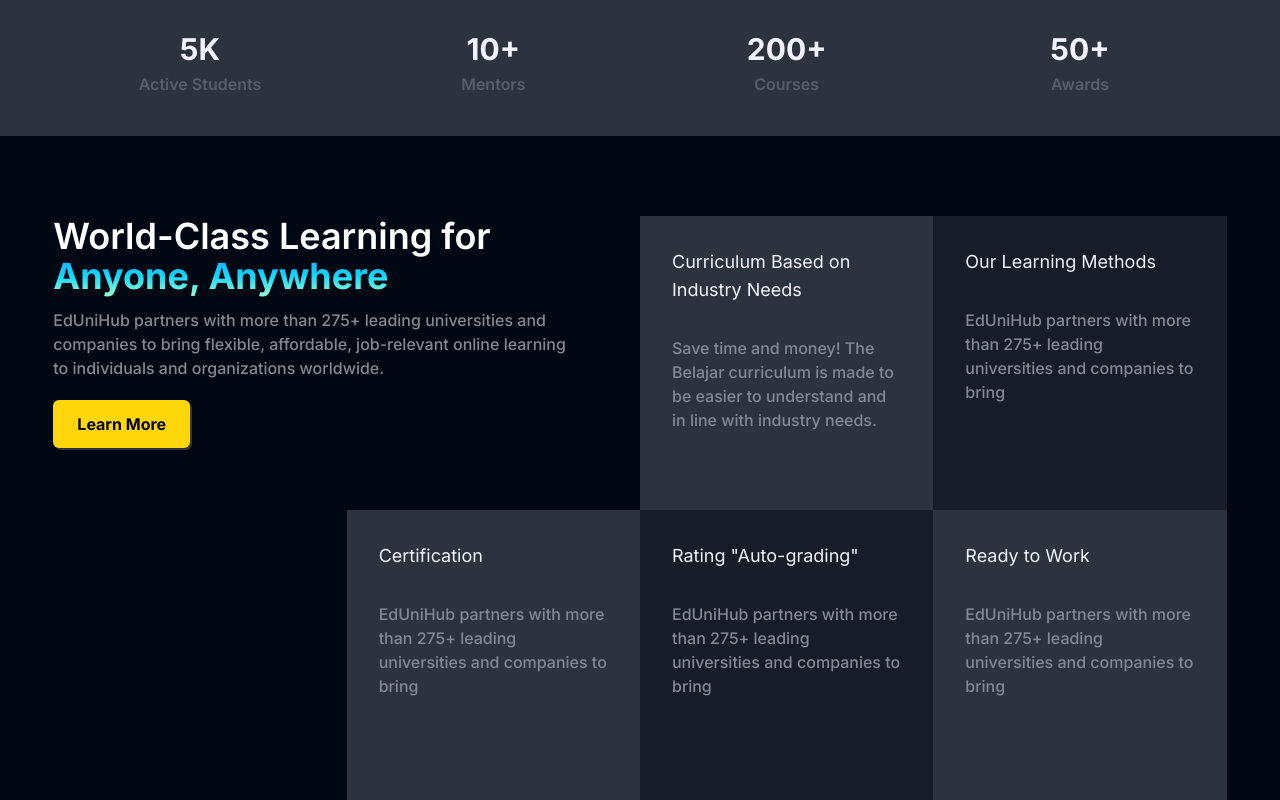
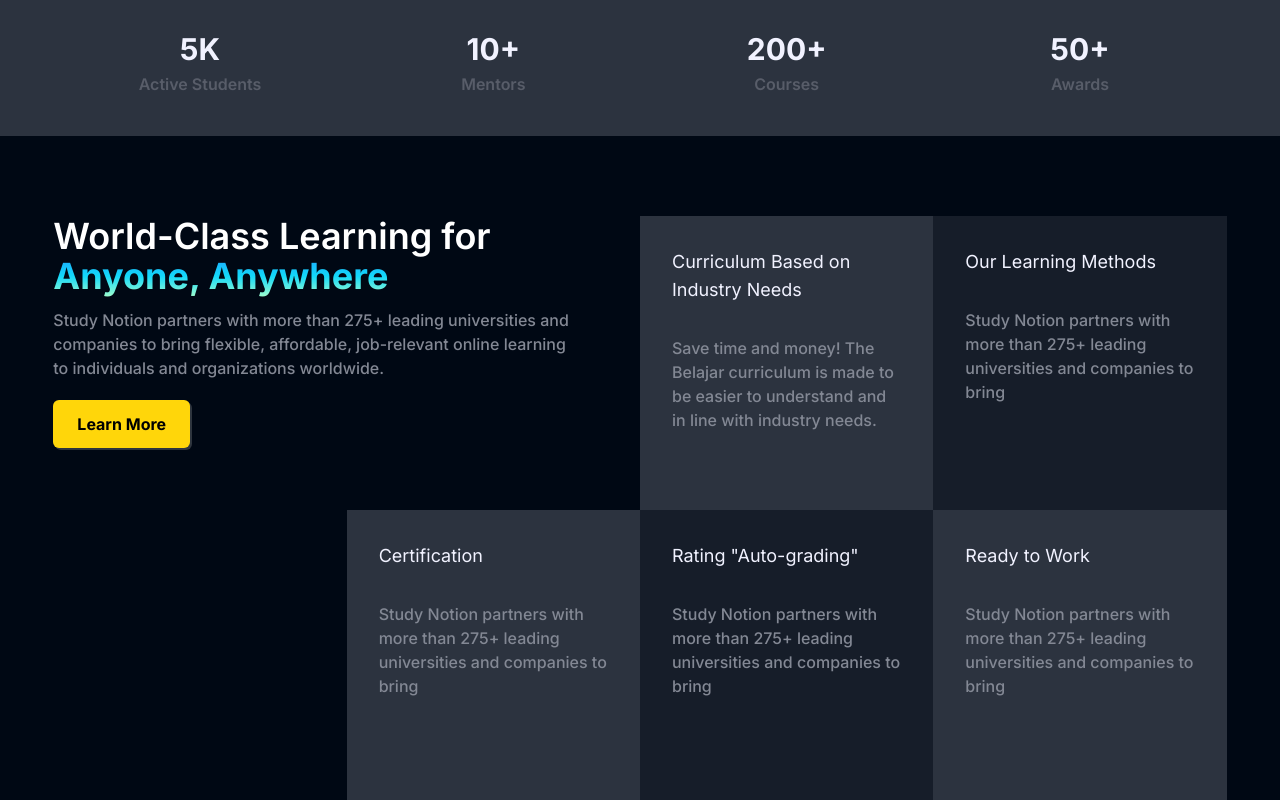
Before and after one commit to rajneeshrana0/EdHubLive, a React (Create React App) app: page /about in a window 1280 px wide. Shown: the part 2000-2800 px from the top of the page. Built offline with nearby package versions, Linux system fonts and the light colour scheme; no server answers; a web font is replaced by a local one.

Commit message:
Update LearningGrid.jsx

```diff
--- a/src/components/core/AboutPage/LearningGrid.jsx
+++ b/src/components/core/AboutPage/LearningGrid.jsx
@@ -8,7 +8,7 @@
     heading: "World-Class Learning for",
     highliteText: "Anyone, Anywhere",
     description:
-      "EdUniHub partners with more than 275+ leading universities and companies to bring flexible, affordable, job-relevant online learning to individuals and organizations worldwide.",
+      "Study Notion partners with more than 275+ leading universities and companies to bring flexible, affordable, job-relevant online learning to individuals and organizations worldwide.",
     BtnText: "Learn More",
     BtnLink: "/",
   },
@@ -22,25 +22,25 @@
     order: 2,
     heading: "Our Learning Methods",
     description:
-      "EdUniHub partners with more than 275+ leading universities and companies to bring",
+      "Study Notion partners with more than 275+ leading universities and companies to bring",
   },
   {
     order: 3,
     heading: "Certification",
     description:
-      "EdUniHub partners with more than 275+ leading universities and companies to bring",
+      "Study Notion partners with more than 275+ leading universities and companies to bring",
   },
   {
     order: 4,
     heading: `Rating "Auto-grading"`,
     description:
-      "EdUniHub partners with more than 275+ leading universities and companies to bring",
+      "Study Notion partners with more than 275+ leading universities and companies to bring",
   },
   {
     order: 5,
     heading: "Ready to Work",
     description:
-      "EdUniHub partners with more than 275+ leading universities and companies to bring",
+      "Study Notion partners with more than 275+ leading universities and companies to bring",
   },
 ];
 
```
